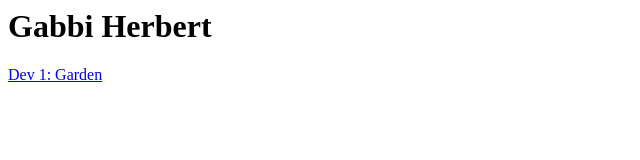
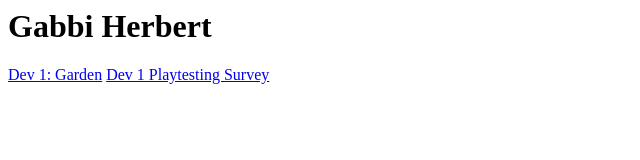
Before and after one commit to Goose1206/psychic-train, a plain HTML site: page index.html in a window 1280 px wide. Shown: the whole page, without its empty margins (0-640 px from the left). Drawn offline with Linux system fonts and the light colour scheme.

Commit message:
dev 1 survey

```diff
--- a/index.html
+++ b/index.html
@@ -5,5 +5,6 @@
     <body>
         <h1>Gabbi Herbert</h1>
         <a href="./Resources/Dev1-Garden/game.html" target="_blank">Dev 1: Garden</a>
+        <a href="https://forms.gle/N4mzVMS62J254uk5A" target="_blank">Dev 1 Playtesting Survey</a>
     </body>
 </html>
```
